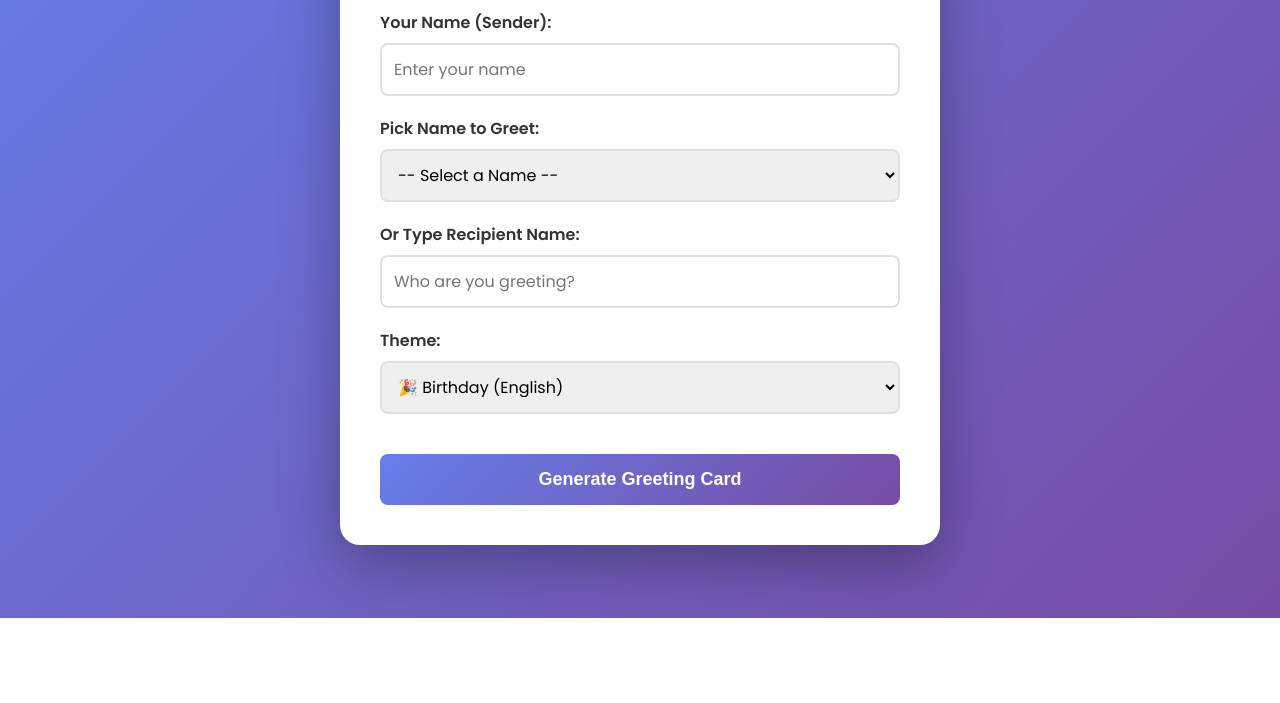
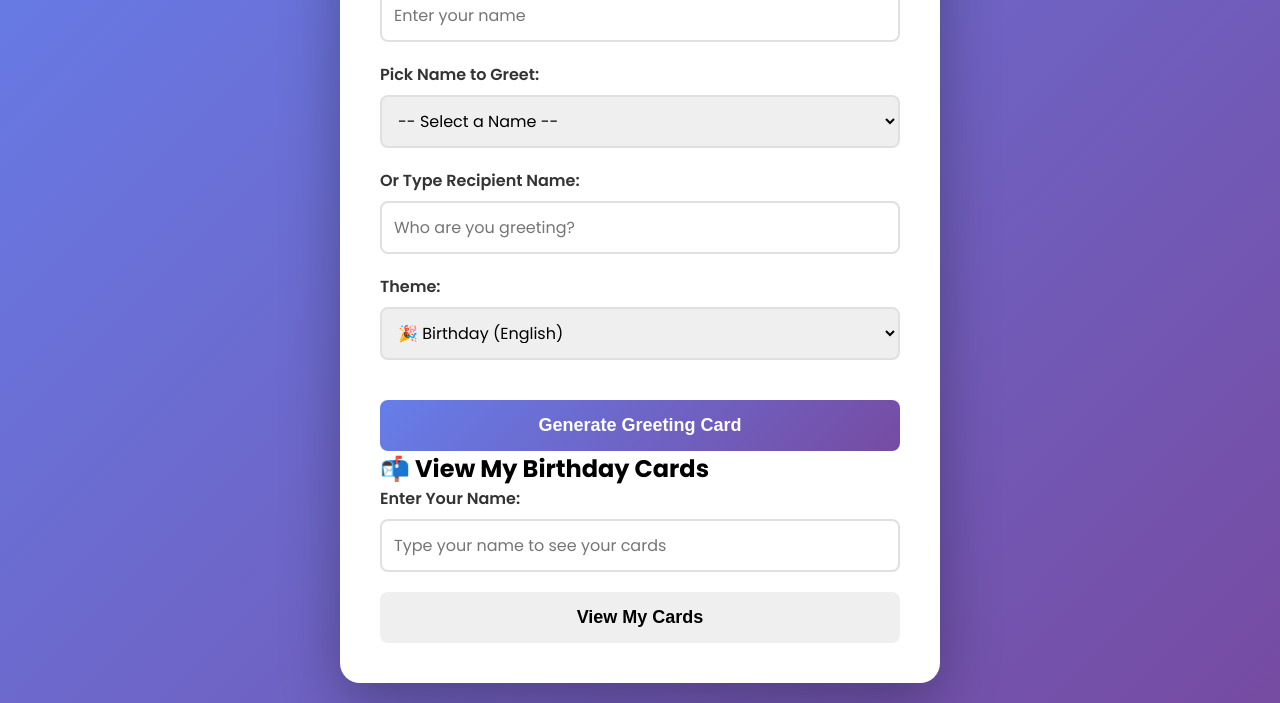
Before and after one commit to Sophia-2358/Birthday-Card, a plain HTML site: page index.html in a window 1280 px wide. Shown: the part 182-885 px from the top of the page. Before the commit the page ends 800 px from the top, so only its background shows below. Drawn offline with Linux system fonts and the light colour scheme.

Commit message:
Gagana na 'to

```diff
--- a/index.html
+++ b/index.html
@@ -94,6 +94,18 @@
             <div class="card-to" id="cardTo">To: Recipient Name</div>
             <div class="card-message" id="cardMessage"></div>
         </div>
+
+        <!-- View My Cards Section -->
+        <div class="view-cards-section">
+            <h2>📬 View My Birthday Cards</h2>
+            <div class="form-group">
+                <label for="searchName">Enter Your Name:</label>
+                <input type="text" id="searchName" placeholder="Type your name to see your cards" maxlength="50">
+            </div>
+            <button class="btn btn-search" id="searchBtn">View My Cards</button>
+
+            <div id="cardsContainer"></div>
+        </div>
     </div>
 
     <!-- Firebase SDK -->
```
